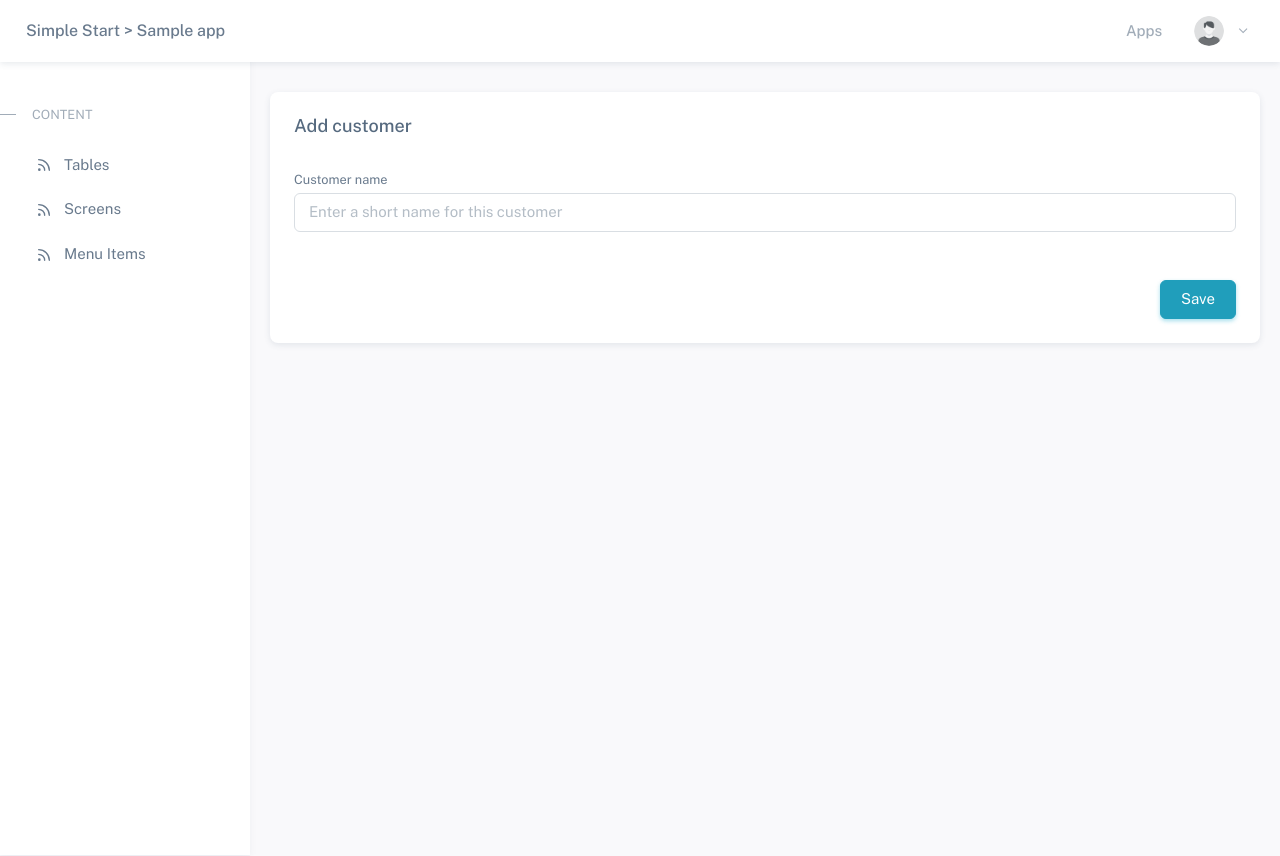
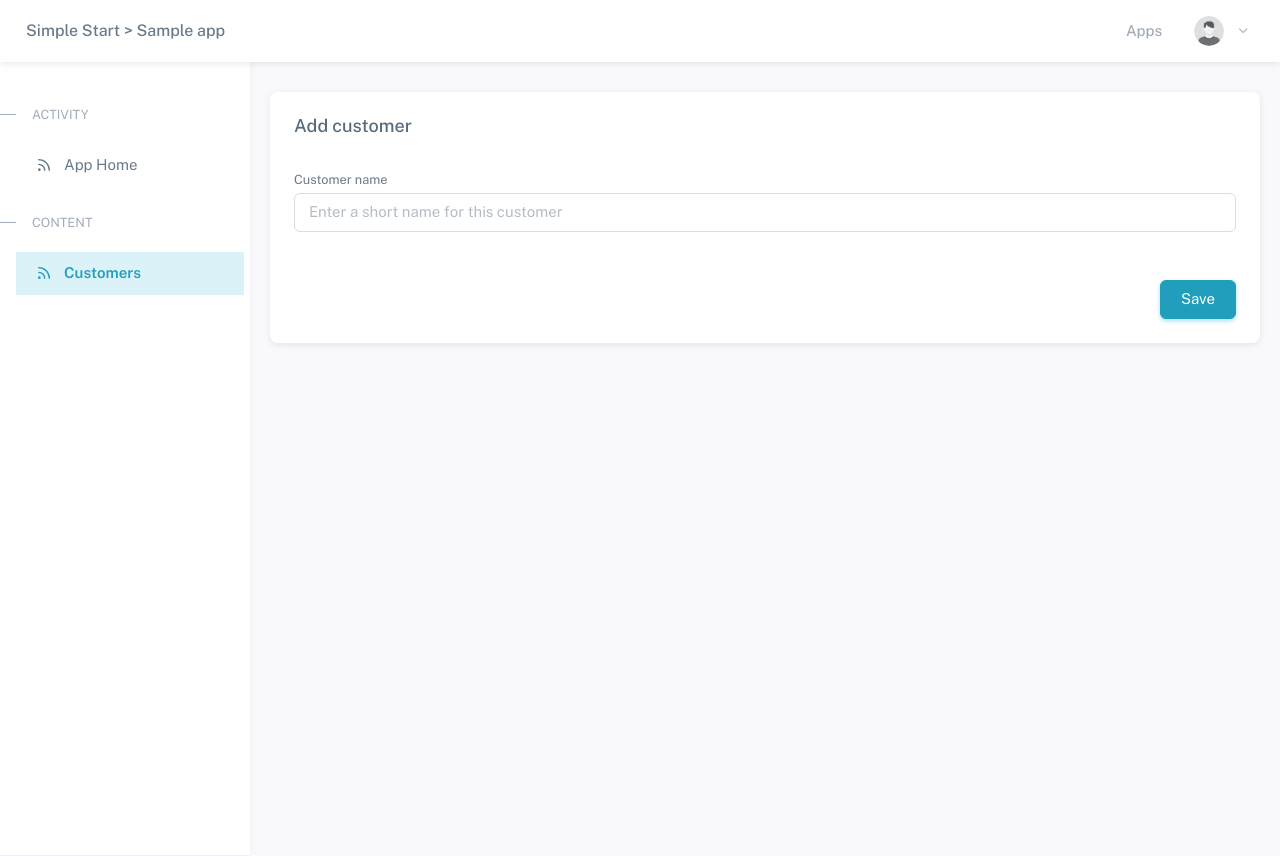
Before and after one commit to simpledatatools/simple-start, a Django app: page /apps/1/customers/add/ in a window 1280 px wide. Run offline with Django 3.2, Linux system fonts and the light colour scheme; a user stored in the database is signed in; tables that the repository leaves empty hold one stand-in row (values such as "Sample post"); data that the repository does not hold is empty; some libraries are stand-ins or nearby versions.

Commit message:
Bug fixes

```diff
--- a/core/urls.py
+++ b/core/urls.py
@@ -43,7 +43,6 @@ urlpatterns = [
     # Web App
     path('internal/', admin.site.urls), # Standard django admin app
     path('', include('accounts.urls')),
-    path('', include('website.urls')),
     path('', include('monitor.urls')),
     path('files/', include('files.urls')),
     path("robots.txt", robots_txt),
--- a/monitor/templates/monitor/base/side-menu-app-setup.html
+++ b/monitor/templates/monitor/base/side-menu-app-setup.html
@@ -4,23 +4,5 @@
       <li class="menu-header small text-uppercase">
         <span class="menu-header-text">Content</span>
       </li>
-      <li class="menu-item {% if smh == 'tables' %}active{% endif %}">
-        <a href="{% url 'tables' app.app_id %}" class="menu-link">
-          <svg xmlns="http://www.w3.org/2000/svg" width="24" height="24" viewBox="0 0 24 24" fill="none" stroke="currentColor" stroke-width="2" stroke-linecap="round" stroke-linejoin="round" class="feather feather-rss menu-icon"><path d="M4 11a9 9 0 0 1 9 9"></path><path d="M4 4a16 16 0 0 1 16 16"></path><circle cx="5" cy="19" r="1"></circle></svg>
-          <div>Tables</div>
-        </a>
-      </li>
-      <li class="menu-item {% if smh == 'screens' %}active{% endif %}">
-        <a href="{% url 'screens' app.app_id %}" class="menu-link">
-          <svg xmlns="http://www.w3.org/2000/svg" width="24" height="24" viewBox="0 0 24 24" fill="none" stroke="currentColor" stroke-width="2" stroke-linecap="round" stroke-linejoin="round" class="feather feather-rss menu-icon"><path d="M4 11a9 9 0 0 1 9 9"></path><path d="M4 4a16 16 0 0 1 16 16"></path><circle cx="5" cy="19" r="1"></circle></svg>
-          <div>Screens</div>
-        </a>
-      </li>
-      <li class="menu-item {% if smh == 'menu_items' %}active{% endif %}">
-        <a href="{% url 'menu_item_setup' app.app_id %}" class="menu-link">
-          <svg xmlns="http://www.w3.org/2000/svg" width="24" height="24" viewBox="0 0 24 24" fill="none" stroke="currentColor" stroke-width="2" stroke-linecap="round" stroke-linejoin="round" class="feather feather-rss menu-icon"><path d="M4 11a9 9 0 0 1 9 9"></path><path d="M4 4a16 16 0 0 1 16 16"></path><circle cx="5" cy="19" r="1"></circle></svg>
-          <div>Menu Items</div>
-        </a>
-      </li>
     </ul>
 </div>
--- a/monitor/templates/monitor/base/side-menu-app.html
+++ b/monitor/templates/monitor/base/side-menu-app.html
@@ -13,14 +13,12 @@
       <li class="menu-header small text-uppercase">
         <span class="menu-header-text">Content</span>
       </li>
-      {% for menu_item in bottom_menu_items %}
-      <li class="menu-item" id="menu_item_{{menu_item.menu_item_id}}">
-        <a href="{% url 'records' app.app_id menu_item.screen.screen_id %}" class="menu-link">
+      <li class="menu-item {% if smh == 'customers' %}active{% endif %}">
+        <a href="{% url 'customers' app.app_id %}" class="menu-link">
           <svg xmlns="http://www.w3.org/2000/svg" width="24" height="24" viewBox="0 0 24 24" fill="none" stroke="currentColor" stroke-width="2" stroke-linecap="round" stroke-linejoin="round" class="feather feather-rss menu-icon"><path d="M4 11a9 9 0 0 1 9 9"></path><path d="M4 4a16 16 0 0 1 16 16"></path><circle cx="5" cy="19" r="1"></circle></svg>
-          <div>{{menu_item.label}}</div>
+          <div>Customers</div>
         </a>
       </li>
-      {% endfor %}
       {% if admin %}
       <li class="menu-header small text-uppercase">
         <span class="menu-header-text">Admin and Setup</span>
@@ -29,12 +27,6 @@
         <a href="{% url 'app_users' app.app_id %}" class="menu-link">
           <svg xmlns="http://www.w3.org/2000/svg" width="24" height="24" viewBox="0 0 24 24" fill="none" stroke="currentColor" stroke-width="2" stroke-linecap="round" stroke-linejoin="round" class="feather feather-users menu-icon"><path d="M17 21v-2a4 4 0 0 0-4-4H5a4 4 0 0 0-4 4v2"></path><circle cx="9" cy="7" r="4"></circle><path d="M23 21v-2a4 4 0 0 0-3-3.87"></path><path d="M16 3.13a4 4 0 0 1 0 7.75"></path></svg>
           <div>Users</div>
-        </a>
-      </li>
-      <li class="menu-item {% if smh == 'setup' %}active{% endif %}">
-        <a href="{% url 'tables' app.app_id %}" class="menu-link">
-          <svg xmlns="http://www.w3.org/2000/svg" width="24" height="24" viewBox="0 0 24 24" fill="none" stroke="currentColor" stroke-width="2" stroke-linecap="round" stroke-linejoin="round" class="feather feather-settings menu-icon"><circle cx="12" cy="12" r="3"></circle><path d="M19.4 15a1.65 1.65 0 0 0 .33 1.82l.06.06a2 2 0 0 1 0 2.83 2 2 0 0 1-2.83 0l-.06-.06a1.65 1.65 0 0 0-1.82-.33 1.65 1.65 0 0 0-1 1.51V21a2 2 0 0 1-2 2 2 2 0 0 1-2-2v-.09A1.65 1.65 0 0 0 9 19.4a1.65 1.65 0 0 0-1.82.33l-.06.06a2 2 0 0 1-2.83 0 2 2 0 0 1 0-2.83l.06-.06a1.65 1.65 0 0 0 .33-1.82 1.65 1.65 0 0 0-1.51-1H3a2 2 0 0 1-2-2 2 2 0 0 1 2-2h.09A1.65 1.65 0 0 0 4.6 9a1.65 1.65 0 0 0-.33-1.82l-.06-.06a2 2 0 0 1 0-2.83 2 2 0 0 1 2.83 0l.06.06a1.65 1.65 0 0 0 1.82.33H9a1.65 1.65 0 0 0 1-1.51V3a2 2 0 0 1 2-2 2 2 0 0 1 2 2v.09a1.65 1.65 0 0 0 1 1.51 1.65 1.65 0 0 0 1.82-.33l.06-.06a2 2 0 0 1 2.83 0 2 2 0 0 1 0 2.83l-.06.06a1.65 1.65 0 0 0-.33 1.82V9a1.65 1.65 0 0 0 1.51 1H21a2 2 0 0 1 2 2 2 2 0 0 1-2 2h-.09a1.65 1.65 0 0 0-1.51 1z"></path></svg>
-          <div>Setup</div>
         </a>
       </li>
       <li class="menu-item {% if smh == 'settings' %}active{% endif %}">
--- a/monitor/templates/monitor/customers/add.html
+++ b/monitor/templates/monitor/customers/add.html
@@ -6,7 +6,7 @@
 {% endblock %}
 
 {% block side_menu %}
-{% include 'monitor/base/side-menu-app-setup.html' %}
+{% include 'monitor/base/side-menu-app.html' %}
 {% endblock %}
 
 {% block content %}
--- a/monitor/templates/monitor/customers/components/customer-item.html
+++ b/monitor/templates/monitor/customers/components/customer-item.html
@@ -6,7 +6,7 @@
     <div class="card-body p-3">
       <div class="row g-2 align-items-center">
         <div class="col">
-            <a href="{% url 'customer_fields' app_id=app.app_id customer_id=customer.customer_id %}">
+            <a href="{% url 'customer_details' app_id=app.app_id customer_id=customer.customer_id %}">
               <h5 class="text-md fw-400 text-dark card-title mb-1">{{ customer.name }}</h5>
             </a>
         </div>
--- a/monitor/templates/monitor/customers/customers.html
+++ b/monitor/templates/monitor/customers/customers.html
@@ -6,7 +6,7 @@
 {% endblock %}
 
 {% block side_menu %}
-{% include 'monitor/base/side-menu-app-setup.html' %}
+{% include 'monitor/base/side-menu-app.html' %}
 {% endblock %}
 
 {% block content %}
--- a/monitor/templates/monitor/customers/details.html
+++ b/monitor/templates/monitor/customers/details.html
@@ -6,7 +6,7 @@
 {% endblock %}
 
 {% block side_menu %}
-{% include 'monitor/base/side-menu-app-setup.html' %}
+{% include 'monitor/base/side-menu-app.html' %}
 {% endblock %}
 
 {% block content %}
--- a/monitor/templates/monitor/customers/remove.html
+++ b/monitor/templates/monitor/customers/remove.html
@@ -6,7 +6,7 @@
 {% endblock %}
 
 {% block side_menu %}
-{% include 'monitor/base/side-menu-app-setup.html' %}
+{% include 'monitor/base/side-menu-app.html' %}
 {% endblock %}
 
 {% block content %}
--- a/monitor/templates/monitor/customers/update.html
+++ b/monitor/templates/monitor/customers/update.html
@@ -6,7 +6,7 @@
 {% endblock %}
 
 {% block side_menu %}
-{% include 'monitor/base/side-menu-app-setup.html' %}
+{% include 'monitor/base/side-menu-app.html' %}
 {% endblock %}
 
 {% block content %}
--- a/monitor/urls.py
+++ b/monitor/urls.py
@@ -1,9 +1,12 @@
 from django.urls import path
+from monitor.views import home as home
 from monitor.views import apps as apps
 from monitor.views import app_users as app_users
 from monitor.views import customers as customers
 
 urlpatterns = [
+
+    path('', home.home, name='home'),
 
     # Apps
     path('apps/', apps.apps, name='apps'),
--- a/monitor/views/apps.py
+++ b/monitor/views/apps.py
@@ -149,14 +149,11 @@ def app_home(request, app_id):
     user.current_app = app
     user.save()
 
-    bottom_menu_items = app.bottom_menu_items()
-
     context = {
         'app': app,
         'smh': 'home',
         'admin': admin,
         'role': role,
-        'bottom_menu_items': bottom_menu_items,
     }
 
     return render(request, 'monitor/apps/home.html', context)
--- a/monitor/views/home.py
+++ b/monitor/views/home.py
@@ -51,4 +51,4 @@ def home(request):
 
     context = {}
 
-    return render(request, 'website/home.html', context)
+    return render(request, 'monitor/home.html', context)
```
Also changed, not shown: monitor/templates/monitor/base/side-menu-screen.html (deleted, +0 -20 lines), monitor/templates/monitor/base/side-menu-table.html (deleted, +0 -14 lines), monitor/templates/monitor/home.html (+2 -6 lines), requirements.txt (+36 -8 lines).
